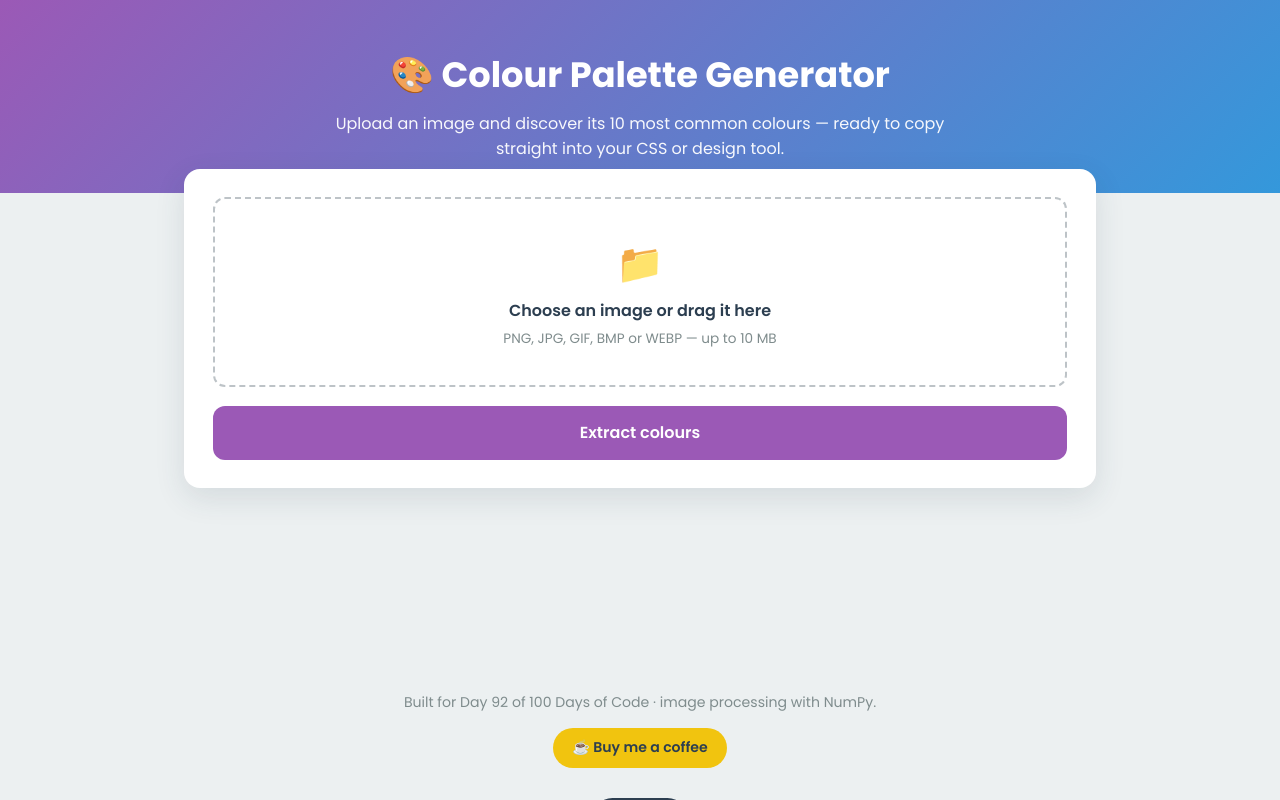
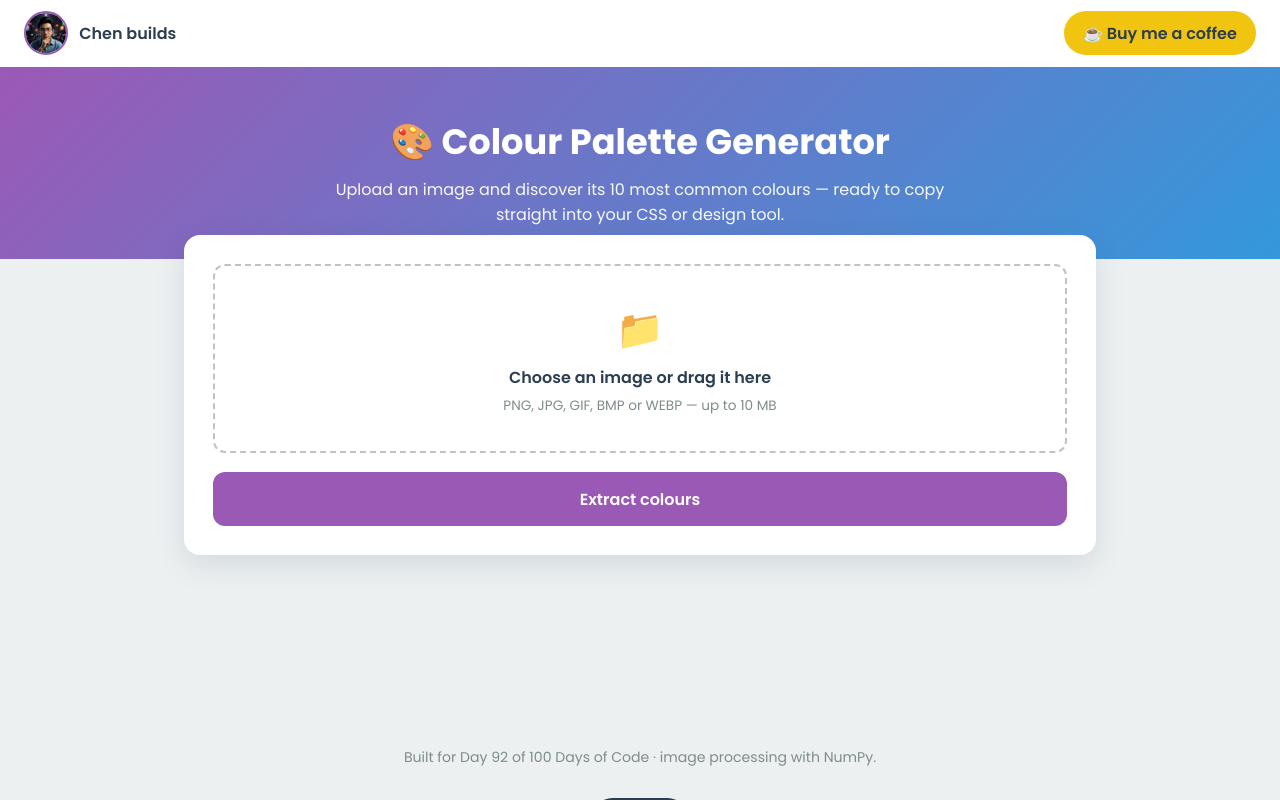
Before and after one commit to VoyagePlanetGames/Colour_Palette_Generator, a Flask app: page / in a window 1280 px wide. Run offline with Flask 3, Linux system fonts and the light colour scheme; some libraries are stand-ins or nearby versions.

Commit message:
Add top bar with avatar and Buy me a coffee button
Moves the Buy me a coffee button from the footer to a top bar
and adds a profile photo beside it.

Co-Authored-By: Claude Opus 4.7 (1M context) <noreply@anthropic.com>

```diff
--- a/static/css/style.css
+++ b/static/css/style.css
@@ -18,6 +18,35 @@ body {
   min-height: 100vh;
   display: flex;
   flex-direction: column;
+}
+
+.topbar {
+  display: flex;
+  align-items: center;
+  justify-content: space-between;
+  gap: 1rem;
+  padding: 0.7rem 1.5rem;
+  background: #fff;
+  box-shadow: 0 2px 10px rgba(44, 62, 80, 0.1);
+}
+
+.topbar__brand {
+  display: flex;
+  align-items: center;
+  gap: 0.7rem;
+}
+
+.topbar__avatar {
+  width: 44px;
+  height: 44px;
+  border-radius: 50%;
+  object-fit: cover;
+  border: 2px solid var(--accent);
+}
+
+.topbar__name {
+  font-weight: 600;
+  color: var(--ink);
 }
 
 .hero {
@@ -161,8 +190,8 @@ footer {
 
 .bmc {
   display: inline-block;
-  margin-top: 0.9rem;
   padding: 0.6rem 1.2rem;
+  white-space: nowrap;
   background: var(--coffee);
   color: #2c3e50;
   font-weight: 600;
--- a/templates/index.html
+++ b/templates/index.html
@@ -9,6 +9,17 @@
   <link rel="stylesheet" href="{{ url_for('static', filename='css/style.css') }}">
 </head>
 <body>
+  <div class="topbar">
+    <div class="topbar__brand">
+      <img src="{{ url_for('static', filename='images/chen.jpeg') }}"
+           alt="Chen" class="topbar__avatar">
+      <span class="topbar__name">Chen builds</span>
+    </div>
+    <a class="bmc" href="https://buymeacoffee.com/chenbuilds?new=1" target="_blank" rel="noopener">
+      ☕ Buy me a coffee
+    </a>
+  </div>
+
   <header class="hero">
     <h1>🎨 Colour Palette Generator</h1>
     <p>Upload an image and discover its 10 most common colours — ready to copy straight into your CSS or design tool.</p>
@@ -64,9 +75,6 @@
 
   <footer>
     <p>Built for Day 92 of 100 Days of Code · image processing with NumPy.</p>
-    <a class="bmc" href="https://buymeacoffee.com/chenbuilds?new=1" target="_blank" rel="noopener">
-      ☕ Buy me a coffee
-    </a>
   </footer>
 
   <div class="toast" id="toast">Copied!</div>
```
Also changed, not shown: static/images/chen.jpeg (added).
